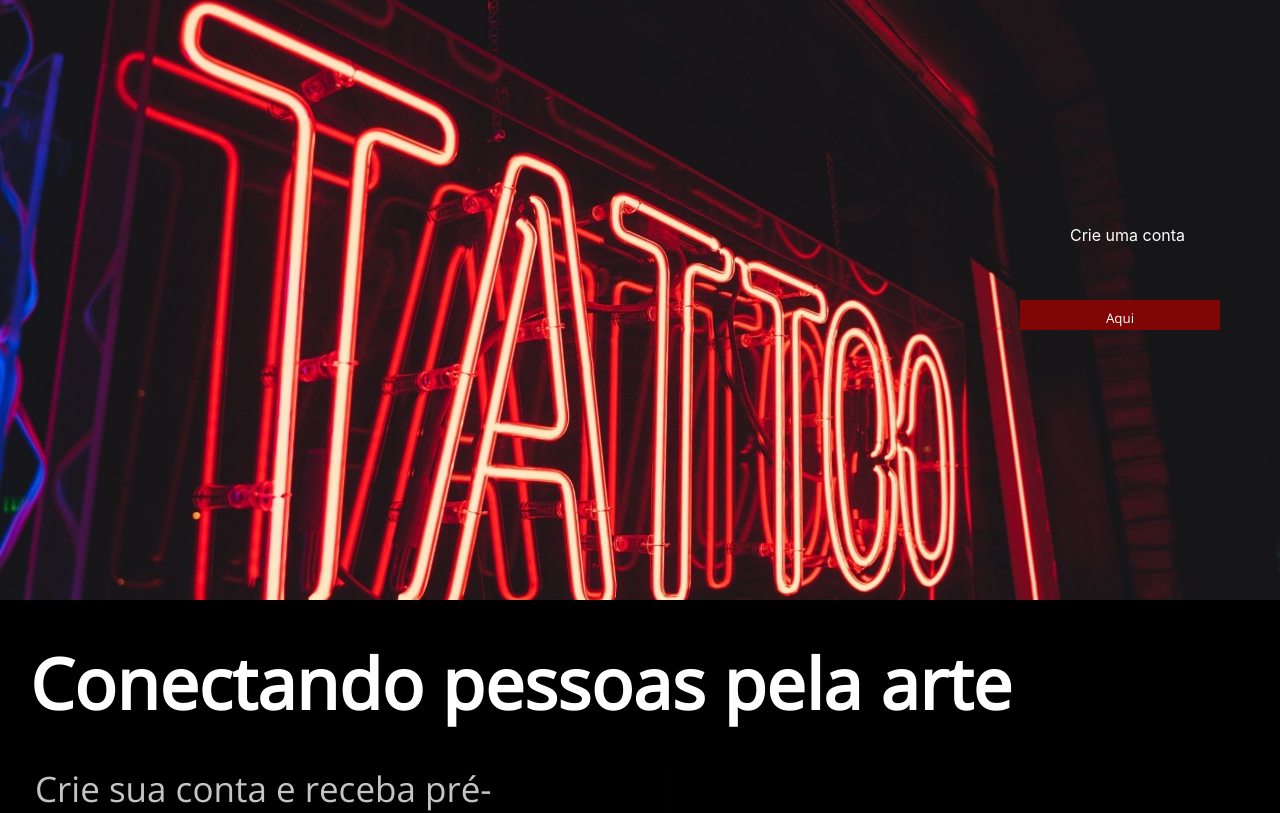
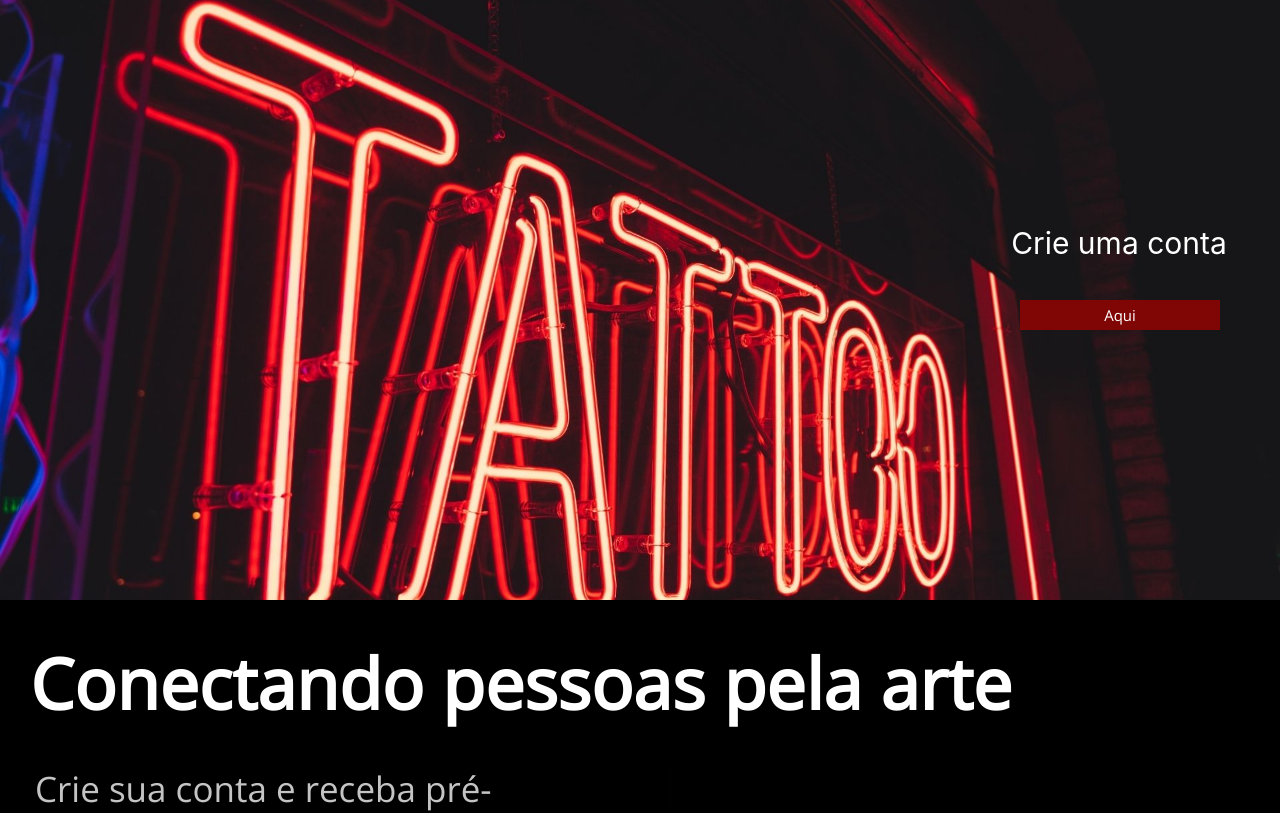
Before and after one commit to CibeleMartins/TattooArtStudio-M5, a React (Create React App) app: page / in a window 1280 px wide. Shown: the top 813 px of the page. Built offline with nearby package versions, Linux system fonts and the light colour scheme.

Commit message:
:lipstick: feat: altera css Button Home
Alterou as propriedades flexbox do Button da pages Home.

```diff
--- a/src/components/Button/button.module.css
+++ b/src/components/Button/button.module.css
@@ -13,9 +13,15 @@
 
     width: 200px;
     height: 30px;
+    font-size: 15px;
     background-color: #800505;
     padding: 0.7em 1.2em;
     transition: .5s;
+    position: relative;
+    text-align: center;
+    display: flex;
+    justify-content: center;
+    align-items: center;
 
 
   }
--- a/src/pages/Home.jsx
+++ b/src/pages/Home.jsx
@@ -25,7 +25,8 @@ return (
         <div className={styles.flag}>
 
           <div className={styles.elements}>
-            <p>Crie uma conta</p>
+
+            <p className={styles.blink}>Crie uma conta</p>
           </div>
 
           <div className={styles.elements}>
@@ -46,7 +47,7 @@ return (
 
         <div className={styles.text_two}>
 
-          <h3 className={styles.text_two}>Artistas que tatuam em todos os estilos</h3>
+          <h3>Artistas que tatuam em todos os estilos</h3>
 
           <div style={{display: "flex", flexDirection: "column", alignItems:"flex-end"}}>
           <Button text="Conheça nossos artistas" className={styles_b.button_quite}/>
--- a/src/pages/Home.module.css
+++ b/src/pages/Home.module.css
@@ -37,12 +37,14 @@ main {
 
 }
 
+
+
 .elements p {
 
   color: white;
-  margin-bottom: 5px;
-  margin-left: 15px;
-  border-right: 2px;
+  font-size: 30px;
+  margin-bottom: 3px;
+  border-right: 2px solid #C4C4C4;
 
 }
 
```
